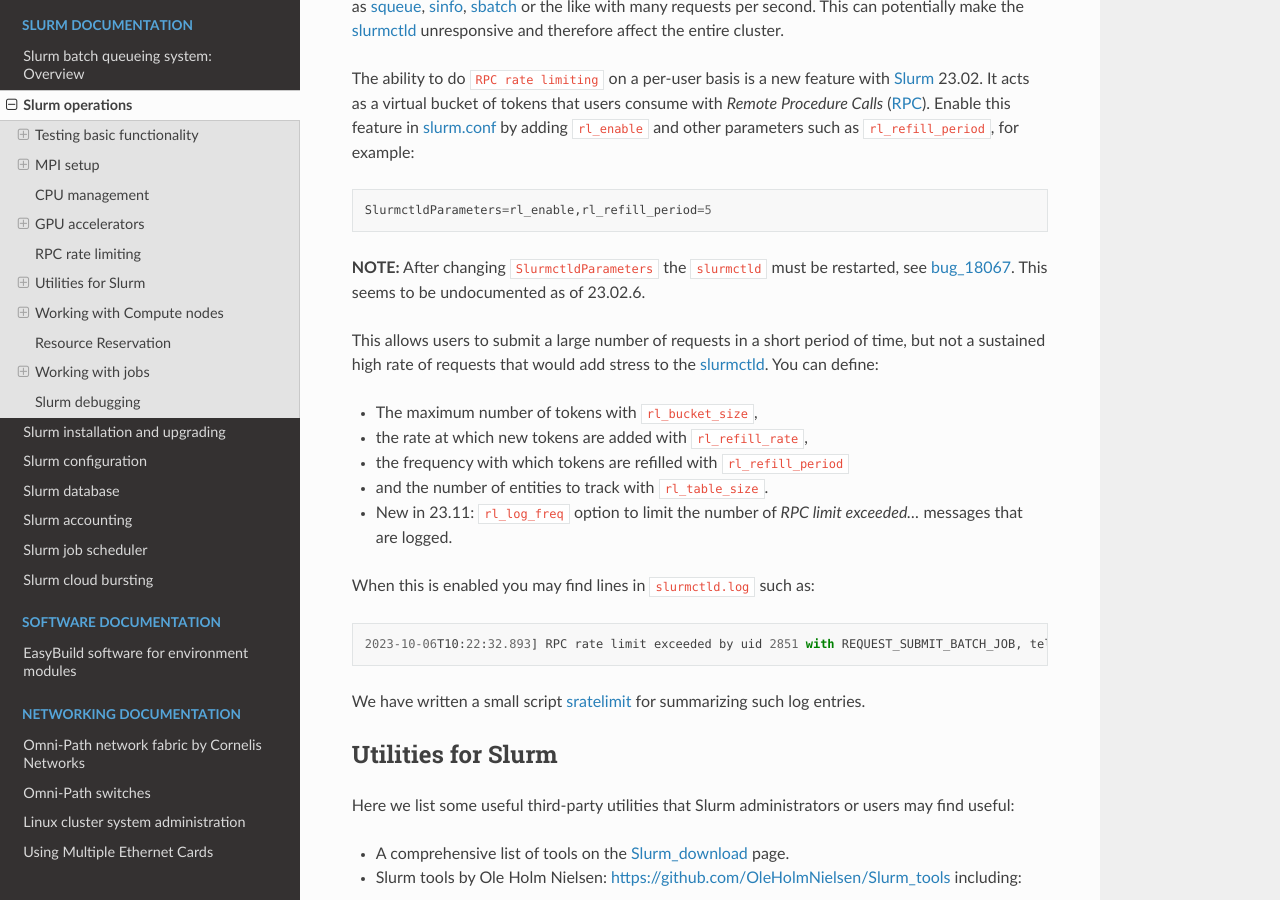
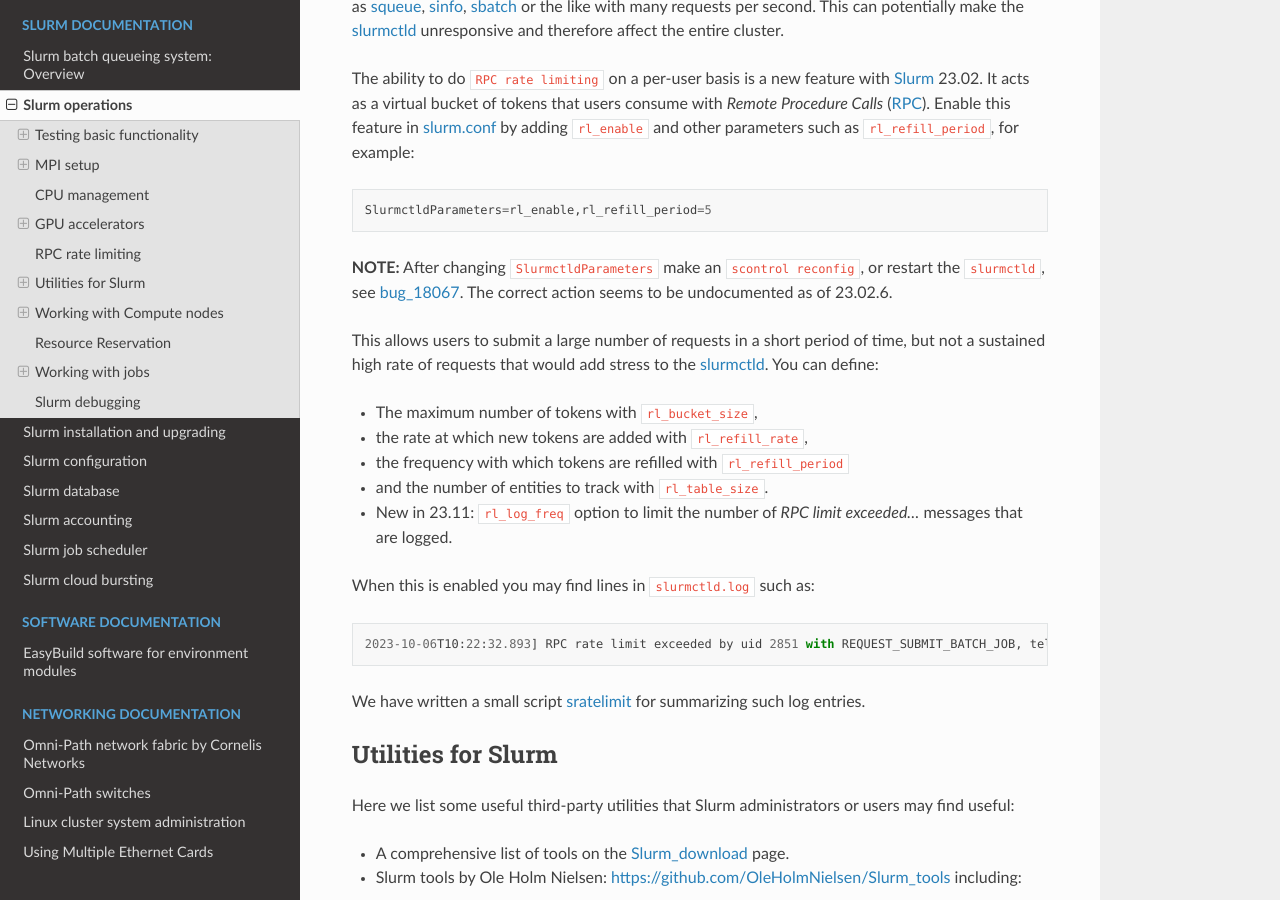
Before and after one commit to OleHolmNielsen/Niflheim_system, a Sphinx documentation site: the page built from docs/Slurm_operations.rst, in a window 1280 px wide and 900 px high, scrolled down 5291 px. Built offline with Sphinx 7.4.7 and the Read the Docs theme 2.0.0, drawn with Linux system fonts in a browser that asks for light colours.

Commit message:
Restart or reconfig when modifying rl_enable parameters

```diff
--- a/docs/Slurm_operations.rst
+++ b/docs/Slurm_operations.rst
@@ -223,8 +223,9 @@
 
   SlurmctldParameters=rl_enable,rl_refill_period=5
 
-**NOTE:** After changing ``SlurmctldParameters`` the ``slurmctld`` must be restarted, see bug_18067_.
-This seems to be undocumented as of 23.02.6.
+**NOTE:** After changing ``SlurmctldParameters`` make an ``scontrol reconfig``,
+or  restart the ``slurmctld``, see bug_18067_.
+The correct action seems to be undocumented as of 23.02.6.
 
 This allows users to submit a large number of requests in a short period of time, but not a sustained high rate of requests that would add stress to the slurmctld_.
 You can define:
```
